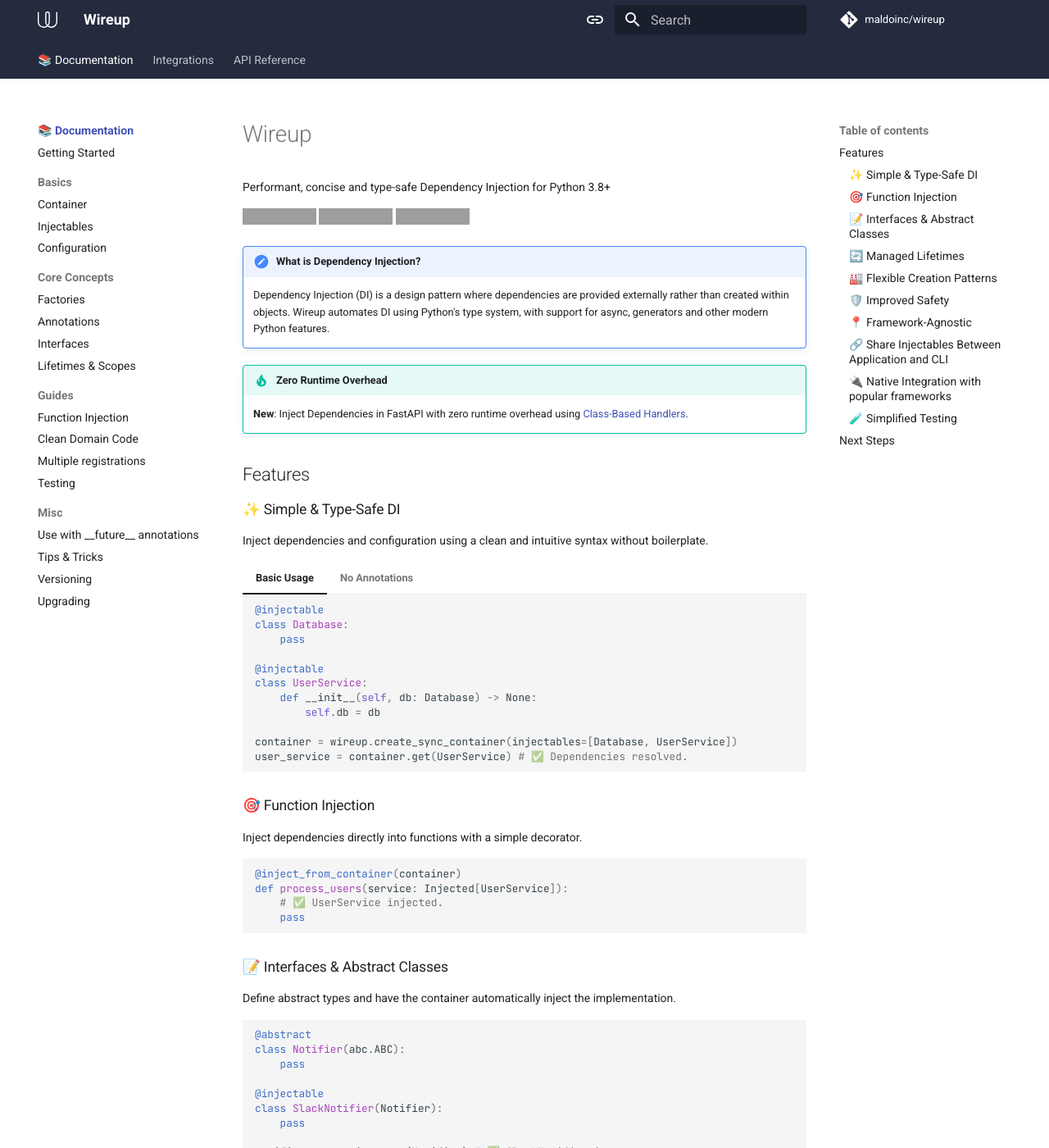
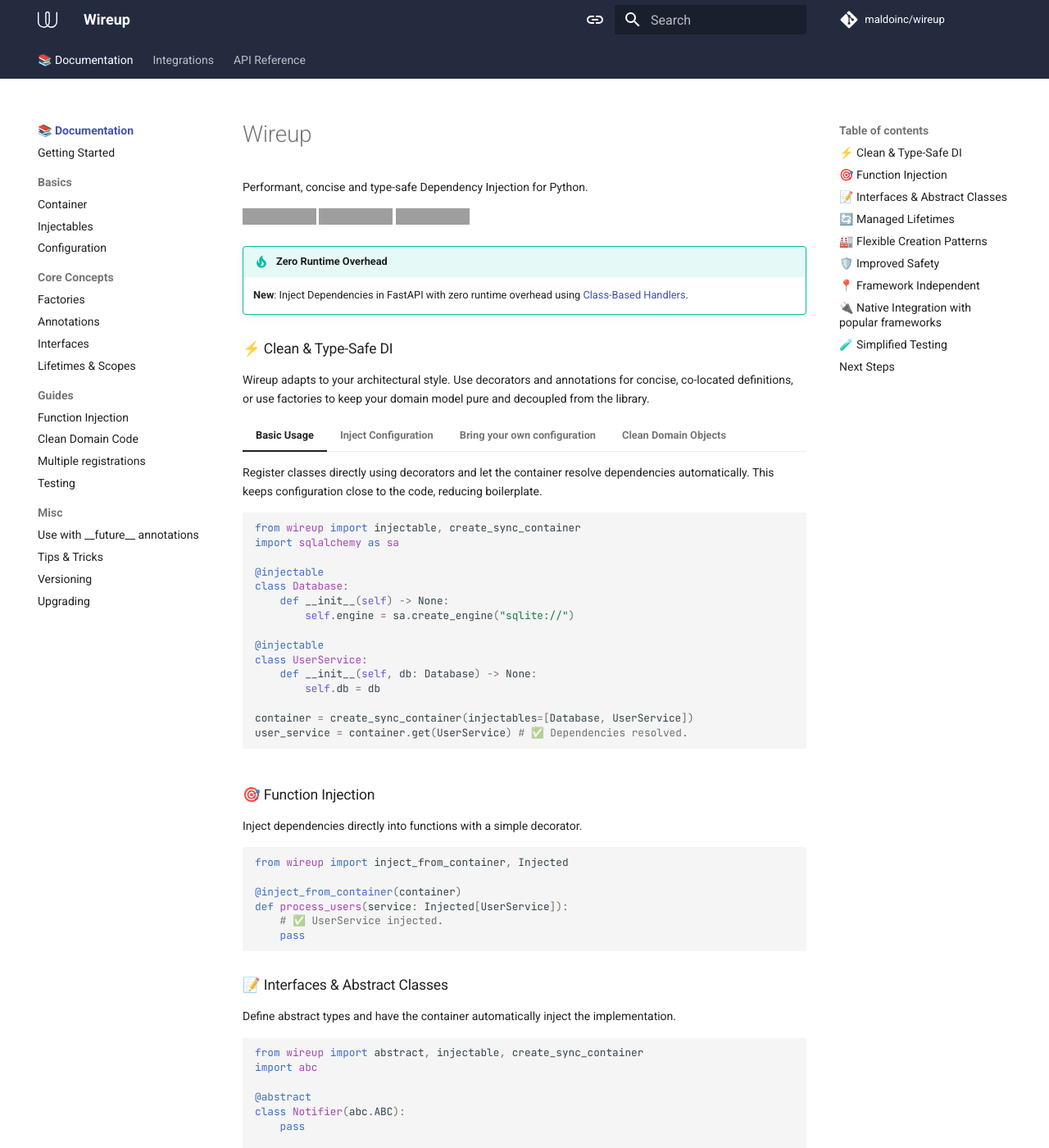
Before and after one commit to maldoinc/wireup, an MkDocs documentation site: the page built from docs/pages/index.md, in a window 1280 px wide and 1400 px high. Shown: the whole window at 82% size. Built offline with MkDocs 1.6.1 and Material for MkDocs 9.7.7, drawn with Linux system fonts in a browser that asks for light colours; comment, search, counter and statistics services are not loaded; the version menu is left out; some of the changed text lies outside the part shown; grey boxes are pictures that could not be loaded.

Commit message:
Revamp docs index page

````diff
--- a/docs/pages/index.md
+++ b/docs/pages/index.md
@@ -1,60 +1,138 @@
-Performant, concise and type-safe Dependency Injection for Python 3.8+
+Performant, concise and type-safe Dependency Injection for Python.
 
 [![GitHub](https://img.shields.io/github/license/maldoinc/wireup)](https://github.com/maldoinc/wireup)
 [![PyPI - Python Version](https://img.shields.io/pypi/pyversions/wireup)](https://pypi.org/project/wireup/)
 [![PyPI - Version](https://img.shields.io/pypi/v/wireup)](https://pypi.org/project/wireup/)
 
-!!! note "What is Dependency Injection?"
-    Dependency Injection (DI) is a design pattern where dependencies are provided externally rather than created within objects.
-    Wireup automates DI using Python's type system, with support for async, generators and other modern Python features.
-
 !!! tip "Zero Runtime Overhead"
     **New**: Inject Dependencies in FastAPI with zero runtime overhead using [Class-Based Handlers](integrations/fastapi/class_based_handlers.md).
 
-## Features
+### ⚡ Clean & Type-Safe DI
 
-### ✨ Simple & Type-Safe DI
-
-Inject dependencies and configuration using a clean and intuitive syntax without boilerplate.
+Wireup adapts to your architectural style. Use decorators and annotations for concise, co-located definitions,
+or use factories to keep your domain model pure and decoupled from the library.
 
 === "Basic Usage"
 
+    Register classes directly using decorators and let the container resolve dependencies automatically.
+    This keeps configuration close to the code, reducing boilerplate.
+
     ```python
+    from wireup import injectable, create_sync_container
+    import sqlalchemy as sa
+
     @injectable
     class Database:
-        pass
+        def __init__(self) -> None:
+            self.engine = sa.create_engine("sqlite://")
 
     @injectable
     class UserService:
         def __init__(self, db: Database) -> None:
             self.db = db
 
-    container = wireup.create_sync_container(injectables=[Database, UserService])
+    container = create_sync_container(injectables=[Database, UserService])
     user_service = container.get(UserService) # ✅ Dependencies resolved.
     ```
 
-=== "No Annotations"
+=== "Inject Configuration"
+
+    Wireup comes with an optional configuration system. Pass configuration to the container and inject values directly where needed. This enables self-contained definitions without manually wiring dependencies.
 
     ```python
-    # Clean domain objects: No annotations
+    from wireup import injectable, create_sync_container, Inject
+    from typing import Annotated
+    import os
+    import sqlalchemy as sa
+
+    @injectable
     class Database:
-        pass
+        def __init__(self, db_url: Annotated[str, Inject(config="db_url")]) -> None:
+            self.engine = sa.create_engine(db_url)
+
+    @injectable
+    class UserService:
+        def __init__(self, db: Database) -> None:
+            self.db = db
+
+    container = create_sync_container(
+        injectables=[Database, UserService],
+        config={"db_url": os.environ["DB_URL"]}
+    )
+    user_service = container.get(UserService) # ✅ Dependencies resolved.
+    ```
+
+=== "Bring your own configuration"
+
+    Use any configuration library you prefer. This example shows integration with Pydantic Settings, but you can use
+    any other just as easily.
+
+    ```python
+    from wireup import injectable, create_sync_container
+    from pydantic import BaseModel
+    import sqlalchemy as sa
+
+    class Settings(BaseModel):
+        db_url: str = "sqlite://"
+
+    class Database:
+        def __init__(self, db_url: str) -> None:
+            self.engine = sa.create_engine(db_url)
+
+    @injectable
+    def make_settings() -> Settings:
+        return Settings()
+
+    @injectable
+    def make_database(settings: Settings) -> Database:
+        return Database(db_url=settings.db_url)
+
+    @injectable
+    class UserService:
+        def __init__(self, db: Database) -> None:
+            self.db = db
+
+    container = create_sync_container(
+        injectables=[make_settings, make_database, UserService]
+    )
+    user_service = container.get(UserService) # ✅ Dependencies resolved.
+    ```
+
+=== "Clean Domain Objects"
+
+    Keep domain objects pure by avoiding Wireup decorators on business logic.
+    Use factories to create and wire dependencies externally, ensuring the domain layer remains completely agnostic of the DI library.
+
+    ```python
+    from wireup import injectable, create_sync_container
+    from pydantic import BaseModel
+    import sqlalchemy as sa
+
+    class Settings(BaseModel):
+        db_url: str = "sqlite://"
+
+    class Database:
+        def __init__(self, db_url: str) -> None:
+            self.engine = sa.create_engine(db_url)
 
     class UserService:
         def __init__(self, db: Database) -> None:
             self.db = db
 
-    # Register services via factories
     @injectable
-    def database_factory() -> Database:
-        return Database()
+    def make_settings() -> Settings:
+        return Settings()
 
     @injectable
-    def user_service_factory(db: Database) -> UserService:
-        return UserService(db)
+    def make_database(settings: Settings) -> Database:
+        return Database(db_url=settings.db_url)
 
-    container = wireup.create_sync_container(
-        injectables=[database_factory, user_service_factory]
+    @injectable
+    def make_user_service(db: Database) -> UserService:
+        return UserService(db=db)
+
+    container = create_sync_container(
+        injectables=[make_settings, make_database, make_user_service]
     )
     user_service = container.get(UserService) # ✅ Dependencies resolved.
     ```
@@ -64,6 +142,8 @@ Inject dependencies and configuration using a clean and intuitive syntax without
 Inject dependencies directly into functions with a simple decorator.
 
 ```python
+from wireup import inject_from_container, Injected
+
 @inject_from_container(container)
 def process_users(service: Injected[UserService]):
     # ✅ UserService injected.
@@ -75,6 +155,9 @@ def process_users(service: Injected[UserService]):
 Define abstract types and have the container automatically inject the implementation.
 
 ```python
+from wireup import abstract, injectable, create_sync_container
+import abc
+
 @abstract
 class Notifier(abc.ABC):
     pass
@@ -83,6 +166,7 @@ class Notifier(abc.ABC):
 class SlackNotifier(Notifier):
     pass
 
+container = create_sync_container(injectables=[SlackNotifier])
 notifier = container.get(Notifier) # ✅ SlackNotifier instance.
 ```
 
@@ -161,6 +245,8 @@ Wireup is mypy strict compliant and will not introduce type errors. It will also
     The container will raise errors at creation time about missing dependencies or other issues.
 
     ```python
+    from wireup import injectable
+
     @injectable
     class Foo:
         def __init__(self, unknown: NotManagedByWireup) -> None:
@@ -175,6 +261,8 @@ Wireup is mypy strict compliant and will not introduce type errors. It will also
     Injected functions will raise errors at module import time rather than when called.
 
     ```python
+    from wireup import inject_from_container, Injected
+
     @inject_from_container(container)
     def my_function(oops: Injected[NotManagedByWireup]):
         pass
@@ -186,11 +274,16 @@ Wireup is mypy strict compliant and will not introduce type errors. It will also
 
     Wireup integrations assert that requested injections in the framework are valid.
     ```python
+    from wireup import Injected
+    from fastapi import FastAPI
+    class NotManagedByWireup: pass
+    app = FastAPI()
+
     @app.get("/")
     def home(foo: Injected[NotManagedByWireup]):
         pass
 
-    wireup.integration.flask.setup(container, app)
+    wireup.integration.fastapi.setup(container, app)
     # ❌ Parameter 'foo' of 'home' depends on an unknown injectable 'NotManagedByWireup'.
     ```
 
@@ -198,29 +291,73 @@ Wireup is mypy strict compliant and will not introduce type errors. It will also
 
     Configuration injection is also checked for validity.
     ```python
+    from wireup import Inject, injectable
+    from typing import Annotated
+
+    @injectable
     class Database:
         def __init__(self, url: Annotated[str, Inject(config="db_url")]) -> None:
-            self.db = db
+            self.url = url
 
     # ❌ Parameter 'url' of Type 'Database' depends on an unknown Wireup config key 'db_url'.
     ```
 
-### 📍 Framework-Agnostic
+### 📍 Framework Independent
 
-Wireup provides its own Dependency Injection mechanism and is not tied to specific frameworks. Use it anywhere you like.
+With Wireup, business logic is decoupled from your runtime. Define injectables once and reuse them across
+Web Applications, CLI Tools, and Task Queues without duplication or refactoring.
 
-### 🔗 Share Injectables Between Application and CLI
+```python
+# 1. Define your Service Layer once (e.g. in my_app.services)
+# injectables = [UserService, Database, ...]
 
-Share the service layer between web applications and their accompanying CLIs using Wireup.
+# 2. Run in FastAPI
+@app.get("/")
+@inject_from_container(container)
+async def view(service: Injected[UserService]): ...
+
+# 3. Run in CLI
+@click.command()
+@inject_from_container(container)
+def command(service: Injected[UserService]): ...
+
+# 4. Run in Workers (Celery)
+@app.task
+@inject_from_container(container)
+def task(service: Injected[UserService]): ...
+```
+
+```mermaid
+graph LR
+    subgraph "Core Business Logic"
+        Services[Injectables & Services]
+        Domain[Domain Models]
+    end
+
+    subgraph "Entry Points"
+        API[FastAPI / Web]
+        CLI[Click / CLI]
+        Worker[Celery / Worker]
+    end
+
+    API -->|Injects| Services
+    CLI -->|Injects| Services
+    Worker -->|Injects| Services
+
+    Services --> Domain
+```
 
 ### 🔌 Native Integration with popular frameworks
 
 Integrate with popular frameworks for a smoother developer experience.
 Integrations manage request scopes, injection in endpoints, and lifecycle of services.
 
-```python title="FastAPI example"
+```python title="Full FastAPI example"
+from wireup import injectable, create_async_container, Injected
+from fastapi import FastAPI
+
 app = FastAPI()
-container = wireup.create_async_container(injectables=[UserService, Database])
+container = create_async_container(injectables=[UserService, Database])
 
 @app.get("/")
 def users_list(user_service: Injected[UserService]):
@@ -247,7 +384,7 @@ with container.override.injectable(target=Database, new=in_memory_database):
     response = client.get("/users")
 ```
 
-## Next Steps
+### Next Steps
 
 * [Getting Started](getting_started.md) - Follow the Getting Started guide for a more in-depth tutorial.
 * [Injectables](injectables.md)
````
